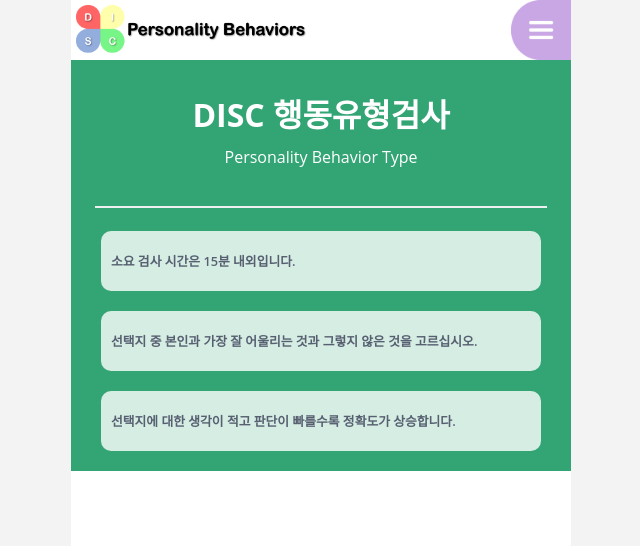
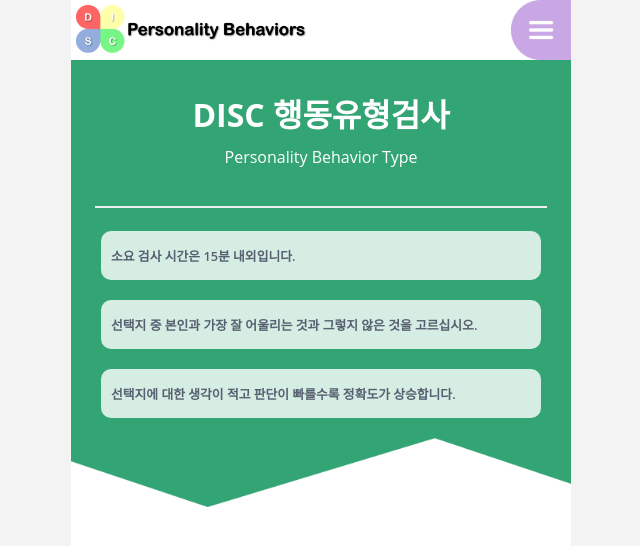
Before and after one commit to 8ugust/8ugust-disc, a React (Create React App) app: page / in a window 1280 px wide. Shown: the top 546 px of the page, without its empty margins (319-959 px from the left). Built offline with nearby package versions, Linux system fonts and the light colour scheme; the HTML template or start-up script is replaced by a standard one.

Commit message:
[DISC-5] Test 페이지 개발 3

```diff
--- a/src/App.js
+++ b/src/App.js
@@ -26,7 +26,7 @@ function App() {
 		<div className='pc-left'></div>
 		<div className="App">
 			<div className='navbar'>
-				<img src={logo_text} className='logo_text' alt='personality_behaviors' onClick={() => setStatus(1)}></img>
+				<img src={logo_text} className='logo_text' alt='personality_behaviors'></img>
 				<img src={menu_icon} className='menu_icon' alt='menu_icon' onClick={fnIsGnb}></img>
 			</div>
 			<Test status={status} setStatus={setStatus}/>
--- a/src/components/gnb/index.js
+++ b/src/components/gnb/index.js
@@ -15,7 +15,7 @@ function Gnb(props) {
     return (
         <>
         <div className={props.isGnb ? styles.gnb_menu_active : styles.gnb_menu_hidden}>
-            <div className={styles.gnb_background}></div>
+            <div className={styles.gnb_background} onClick={props.fnIsGnb}></div>
             <div className={styles.gnb_body}>
                 <div className={styles.gnb_body_header}>
                     <img src={exit} className={styles.gnb_exit} onClick={props.fnIsGnb} alt='exit_button'></img>
--- a/src/components/test/index.js
+++ b/src/components/test/index.js
@@ -1,4 +1,5 @@
 import styles from './index.module.css';
+import div_bottom_2 from '../../img/div_bottom_2.png';
 
 function Test(props) {
 
@@ -27,6 +28,7 @@ function Test(props) {
                     </div>
                 </div>
             </div>
+            <img src={div_bottom_2} className={styles.div_bottom_2} alt='div_bottom_2'/>
         </div>
         </>
     );
--- a/src/components/test/index.module.css
+++ b/src/components/test/index.module.css
@@ -53,16 +53,19 @@
 .how_inner {
     background-color: hsla(0,0%,100%,.8);
     border-radius: 10px;
-    height: 60px;
 }
 
 .how_inner p {
-    padding-top: 0px;
-    padding-bottom: 0px;
-    line-height: 60px;
+    padding-bottom: 15px;
+    padding-right: 10px;
+    padding-left: 10px;
+    padding-top: 15px;
+    color: #576071;
     text-align: left;
-    padding-left: 10px;
+    font-weight: 600;
     font-size: .8em;
-    font-weight: 600;
-    color: #576071;
 }
+
+.div_bottom_2 {
+    width: 100%;
+}
```
Also changed, not shown: src/img/div_bottom_2.png (added), 1 other file (tests, documents, lock files or other folders).
